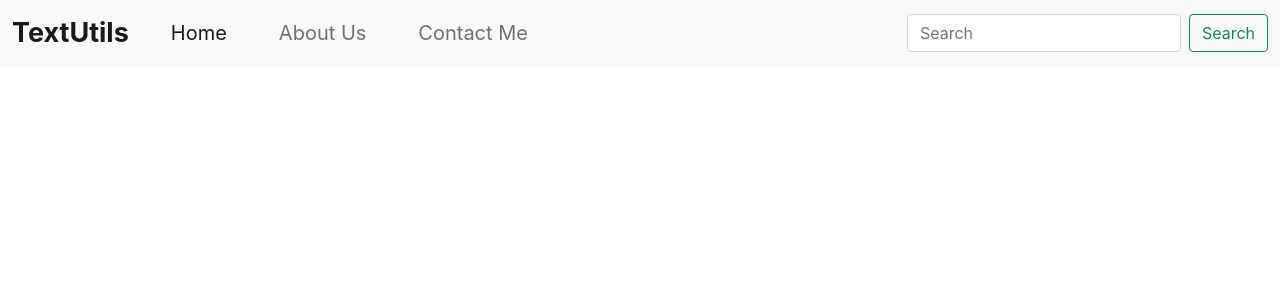
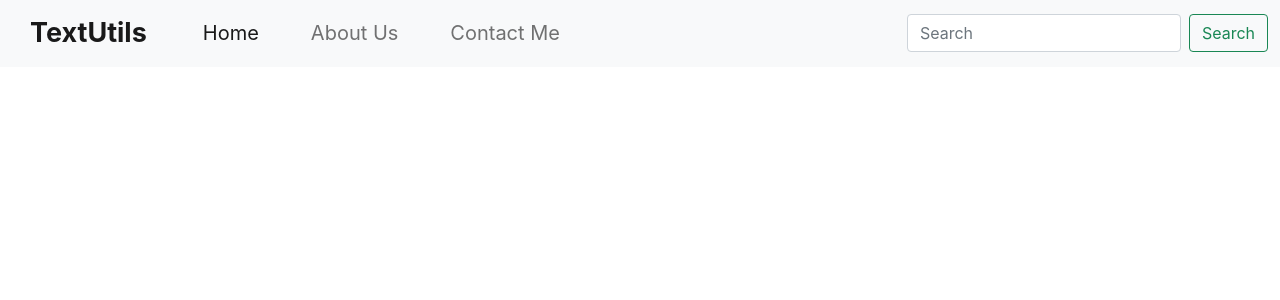
Before and after one commit to Rohan-Shingade/React-CodeWithHarry-Revise, a React (Create React App) app in the folder textutils/: page / in a window 1280 px wide. Shown: the top 300 px of the page. Built offline with nearby package versions, Linux system fonts and the light colour scheme.

Commit message:
some style changes

```diff
--- a/textutils/src/Components/Navbar.css
+++ b/textutils/src/Components/Navbar.css
@@ -1,6 +1,7 @@
 .navbar-brand {
   font-weight: bold;
   font-size: 27px;
+  margin: 0 30px 0 18px;
 }
 
 ul li {
```
